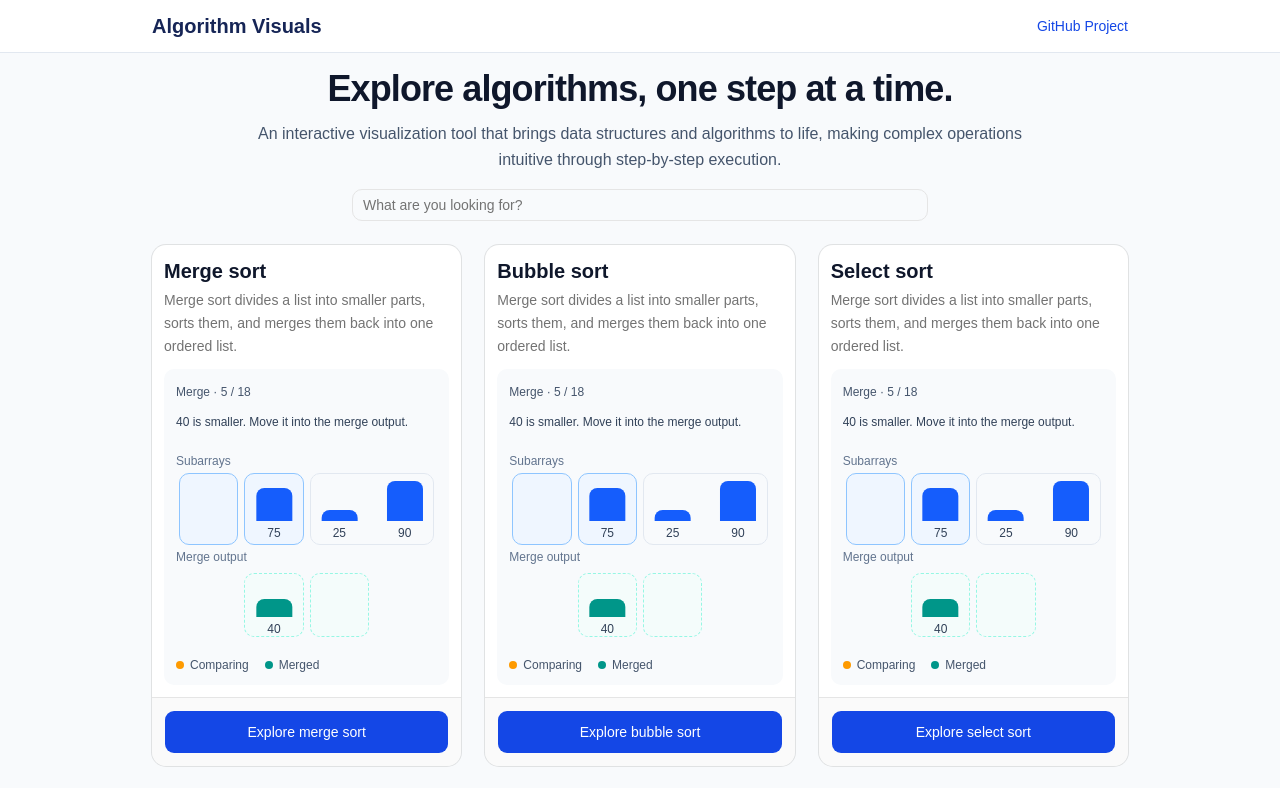
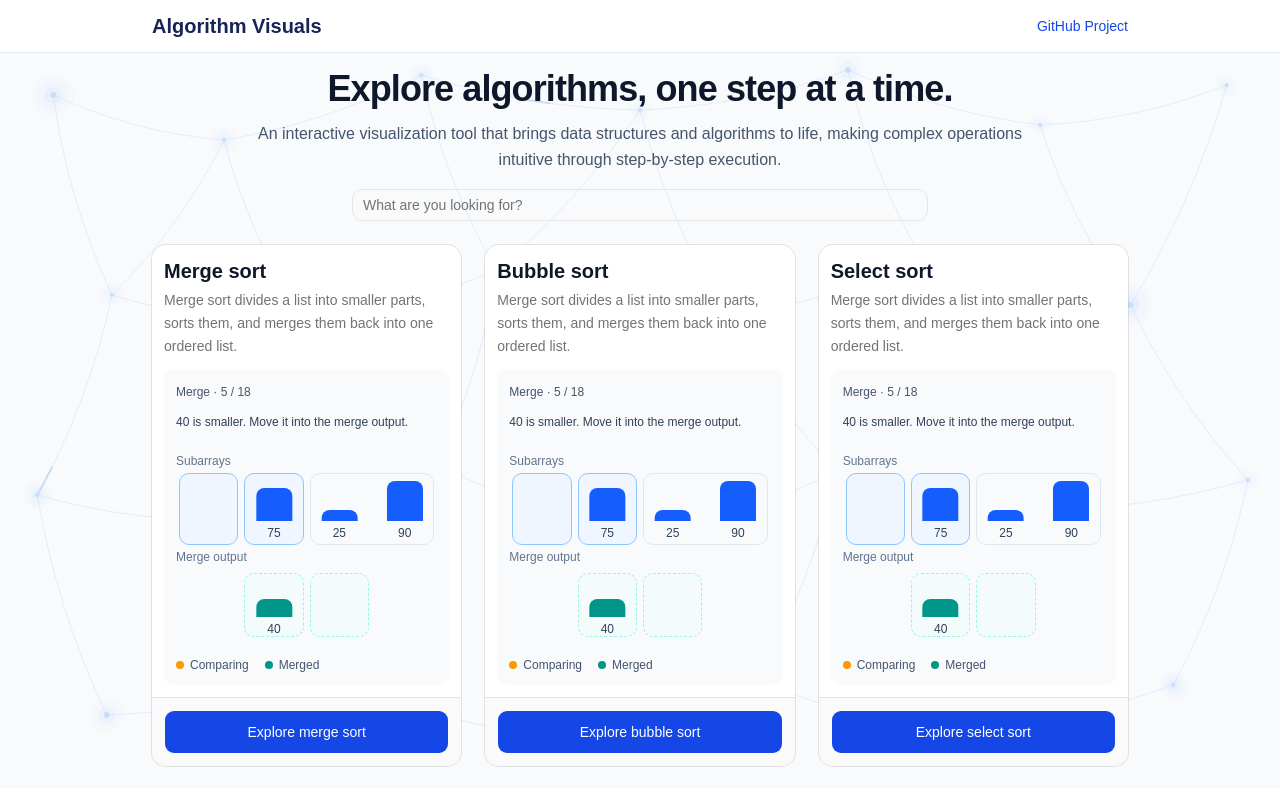
Before and after one commit to TazoSepo/algorithm-view, a React (Vite) app: page / in a window 1280 px wide. Shown: the top 788 px of the page. Built offline with nearby package versions, Linux system fonts and the light colour scheme.

Commit message:
Adds a pretty graph background

```diff
--- a/src/App.tsx
+++ b/src/App.tsx
@@ -2,6 +2,7 @@ import { useState } from "react";
 import { AlgorithmCard } from "./components/AlgorithmCard";
 import { MergeSortPreview } from "./components/previews/MergeSortPreview";
 import { Input } from "./components/ui/input";
+import { GraphBackground } from "./components/GraphBackground";
 
 const algorithmCards = [
   <AlgorithmCard
@@ -40,8 +41,9 @@ export default function App() {
   const [searchString, setSearchString] = useState("");
 
   return (
-    <div className="min-h-screen bg-slate-50">
-      <header className="border-b border-slate-200 bg-white">
+    <div className="relative isolate min-h-screen bg-slate-50">
+      <GraphBackground />
+      <header className="relative z-10 border-b border-slate-200 bg-white">
         <div className="mx-auto flex max-w-5xl flex-wrap items-center justify-between gap-4 px-6 py-3">
           <span className="text-xl font-semibold text-blue-950">
             Algorithm Visuals
@@ -56,7 +58,7 @@ export default function App() {
           </a>
         </div>
       </header>
-      <main className="py-4">
+      <main className="relative z-10 py-4">
         <div className="mx-auto flex max-w-5xl flex-col items-center px-6">
           <h1 className="max-w-4xl text-center text-3xl font-bold tracking-tight text-slate-900 sm:text-4xl">
             Explore algorithms, one step at a time.
--- /dev/null
+++ b/src/components/GraphBackground.css
@@ -0,0 +1,47 @@
+.graph-background-pulse {
+  animation: graph-background-traverse 24s linear infinite;
+}
+
+.graph-background-glow {
+  transform-box: fill-box;
+  transform-origin: center;
+  animation: graph-background-breathe 9s ease-in-out infinite;
+}
+
+@keyframes graph-background-breathe {
+  0%,
+  100% {
+    transform: scale(0.85);
+    opacity: 0.5;
+  }
+  50% {
+    transform: scale(1.12);
+    opacity: 0.9;
+  }
+}
+
+@keyframes graph-background-traverse {
+  0% {
+    stroke-dashoffset: 1;
+    opacity: 0;
+  }
+  8%,
+  85% {
+    opacity: 1;
+  }
+  100% {
+    stroke-dashoffset: 0;
+    opacity: 0;
+  }
+}
+
+@media (prefers-reduced-motion: reduce) {
+  .graph-background-glow {
+    animation: none;
+  }
+
+  .graph-background-pulse {
+    animation: none;
+    display: none;
+  }
+}
--- /dev/null
+++ b/src/components/GraphBackground.tsx
@@ -0,0 +1,208 @@
+import { useEffect, useId, useRef, useState } from "react";
+import "./GraphBackground.css";
+
+const nodes = [
+  { x: 50, y: 95 },
+  { x: 210, y: 140 },
+  { x: 395, y: 75 },
+  { x: 600, y: 110 },
+  { x: 795, y: 70 },
+  { x: 975, y: 125 },
+  { x: 1150, y: 85 },
+  { x: 105, y: 295 },
+  { x: 285, y: 320 },
+  { x: 465, y: 270 },
+  { x: 680, y: 315 },
+  { x: 865, y: 260 },
+  { x: 1060, y: 305 },
+  { x: 35, y: 495 },
+  { x: 225, y: 520 },
+  { x: 410, y: 465 },
+  { x: 610, y: 535 },
+  { x: 785, y: 470 },
+  { x: 965, y: 510 },
+  { x: 1170, y: 480 },
+  { x: 100, y: 715 },
+  { x: 310, y: 675 },
+  { x: 505, y: 735 },
+  { x: 710, y: 680 },
+  { x: 895, y: 730 },
+  { x: 1100, y: 685 },
+];
+
+const edges = [
+  [0, 1],
+  [1, 2],
+  [2, 3],
+  [3, 4],
+  [4, 5],
+  [5, 6],
+  [0, 7],
+  [1, 7],
+  [1, 8],
+  [2, 9],
+  [3, 9],
+  [3, 10],
+  [4, 11],
+  [5, 12],
+  [6, 12],
+  [7, 8],
+  [8, 9],
+  [9, 10],
+  [10, 11],
+  [11, 12],
+  [7, 13],
+  [8, 14],
+  [9, 15],
+  [10, 16],
+  [10, 17],
+  [11, 18],
+  [12, 19],
+  [13, 14],
+  [14, 15],
+  [15, 16],
+  [16, 17],
+  [17, 18],
+  [18, 19],
+  [13, 20],
+  [14, 21],
+  [15, 21],
+  [16, 22],
+  [17, 23],
+  [18, 24],
+  [19, 25],
+  [20, 21],
+  [21, 22],
+  [22, 23],
+  [23, 24],
+  [24, 25],
+];
+
+const routes = [
+  [0, 7, 13, 14, 21, 22, 23, 24, 25],
+  [25, 19, 12, 11, 10, 3, 2, 1, 0],
+];
+
+export function GraphBackground() {
+  const glowId = useId();
+  const containerRef = useRef<HTMLDivElement>(null);
+  const [size, setSize] = useState({ width: 1200, height: 800 });
+
+  useEffect(() => {
+    const container = containerRef.current;
+    if (!container) return;
+
+    const observer = new ResizeObserver(([entry]) => {
+      setSize({
+        width: entry.contentRect.width,
+        height: entry.contentRect.height,
+      });
+    });
+    observer.observe(container);
+    return () => observer.disconnect();
+  }, []);
+
+  const positions = nodes.map((node) => ({
+    x: (node.x / 1200) * size.width,
+    y: (node.y / 800) * size.height,
+  }));
+
+  function edgePath(from: number, to: number, includeStart = true) {
+    const start = positions[from];
+    const end = positions[to];
+    const dx = end.x - start.x;
+    const dy = end.y - start.y;
+    const distance = Math.hypot(dx, dy) || 1;
+    const bend =
+      Math.min(distance * 0.09, 16) *
+      ((from + to) % 2 ? 1 : -1) *
+      (from < to ? 1 : -1);
+    const cx = (start.x + end.x) / 2 - (dy / distance) * bend;
+    const cy = (start.y + end.y) / 2 + (dx / distance) * bend;
+
+    return `${includeStart ? `M ${start.x} ${start.y} ` : ""}Q ${cx} ${cy} ${end.x} ${end.y}`;
+  }
+
+  return (
+    <div
+      ref={containerRef}
+      aria-hidden="true"
+      className="graph-background pointer-events-none fixed inset-0 z-0 overflow-hidden text-blue-500 opacity-25"
+    >
+      <svg
+        viewBox={`0 0 ${size.width} ${size.height}`}
+        className="h-full w-full"
+        focusable="false"
+      >
+        <defs>
+          <radialGradient id={glowId}>
+            <stop offset="0%" stopColor="currentColor" stopOpacity="0.5" />
+            <stop offset="45%" stopColor="currentColor" stopOpacity="0.16" />
+            <stop offset="100%" stopColor="currentColor" stopOpacity="0" />
+          </radialGradient>
+        </defs>
+        <g fill="none" stroke="currentColor" strokeWidth="1" opacity="0.42">
+          {edges.map(([from, to]) => (
+            <path
+              key={`${from}-${to}`}
+              d={edgePath(from, to)}
+              vectorEffect="non-scaling-stroke"
+            />
+          ))}
+        </g>
+        <g
+          fill="none"
+          stroke="currentColor"
+          strokeWidth="1.8"
+          strokeLinecap="round"
+        >
+          {routes.map((route, index) => (
+            <path
+              key={index}
+              className="graph-background-pulse"
+              d={route
+                .slice(1)
+                .map((node, point) => edgePath(route[point], node, point === 0))
+                .join(" ")}
+              pathLength="1"
+              strokeDasharray="0.018 0.982"
+              vectorEffect="non-scaling-stroke"
+              style={{ animationDelay: `${index * -11}s` }}
+            />
+          ))}
+        </g>
+        <g fill="currentColor">
+          {positions.map((node, index) => (
+            <g key={index}>
+              <circle
+                className="graph-background-glow"
+                cx={node.x}
+                cy={node.y}
+                r={index % 4 === 0 ? 22 : 15}
+                fill={`url(#${glowId})`}
+                style={{ animationDelay: `${index * -0.7}s` }}
+              />
+              {index % 4 === 0 && (
+                <circle
+                  cx={node.x}
+                  cy={node.y}
+                  r="7"
+                  fill="none"
+                  stroke="currentColor"
+                  strokeWidth="0.75"
+                  opacity="0.4"
+                />
+              )}
+              <circle
+                cx={node.x}
+                cy={node.y}
+                r={index % 4 === 0 ? 3 : 2}
+                opacity="0.85"
+              />
+            </g>
+          ))}
+        </g>
+      </svg>
+    </div>
+  );
+}
```
